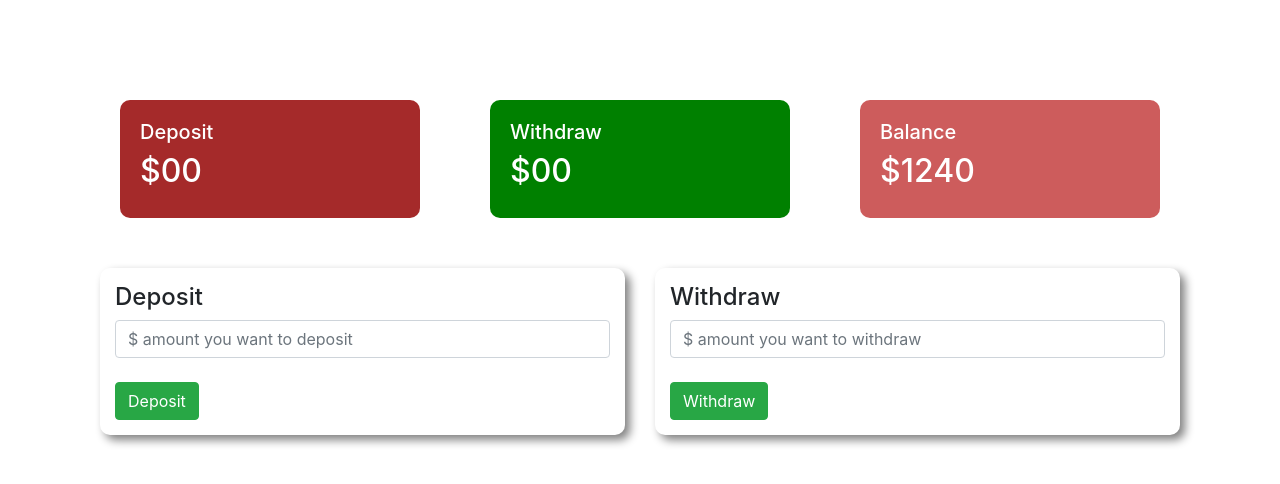
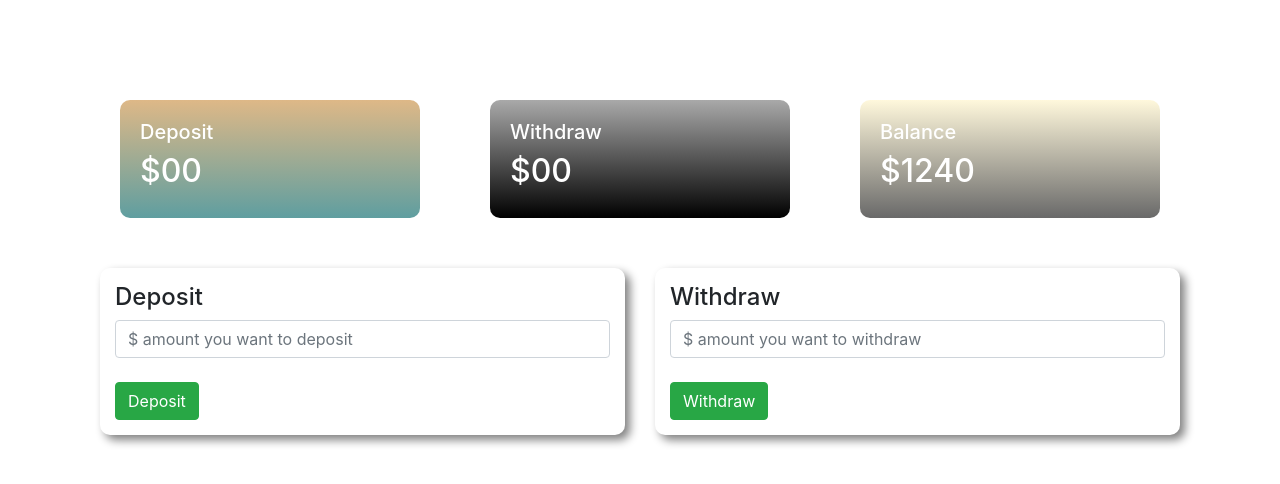
Before and after one commit to rokeyaetiphero/pioneer-bank, a plain HTML site: page index.html in a window 1280 px wide. Both pictures are taken after a click on the button "Enter". Drawn offline with nearby package versions, Linux system fonts and the light colour scheme.

Commit message:
my commit

```diff
--- a/index.html
+++ b/index.html
@@ -34,7 +34,7 @@
             <div class="col-md-4">
                <div class="withdraw status">
                 <h5>Withdraw</h5>
-                <h2>$00</h2>
+                <h2>$<span id="currentWithdraw">00</span></h2>
                </div>
             </div>
 
@@ -93,7 +93,11 @@
 
         const withdrawbtn = document.getElementById("addWithdraw");
         withdrawbtn.addEventListener("click",function(){
-            const withdrawNumber = getinputNumber("withdrawAmount");
+        const withdrawNumber = getinputNumber("withdrawAmount");
+
+        updateSpanText("currentWithdraw",withdrawNumber);
+        updateSpanText("currentBalance",-1*withdrawNumber);
+        document.getElementById("withdrawAmount").value="";
 
         })
 
--- a/style.css
+++ b/style.css
@@ -20,17 +20,17 @@ body{
 
 .deposit
 {
-    background-color: brown;
+    background-image: linear-gradient(burlywood,cadetblue);
 }
 
 .withdraw
 {
-    background-color: green;
+    background-image: linear-gradient(darkgray,black);
 }
 
 .balance
 {
-    background-color: indianred;
+    background-image: linear-gradient(cornsilk,dimgrey);
 }
 
 #transaction-area
```
